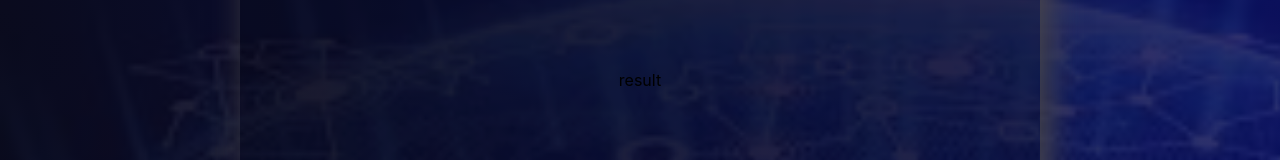
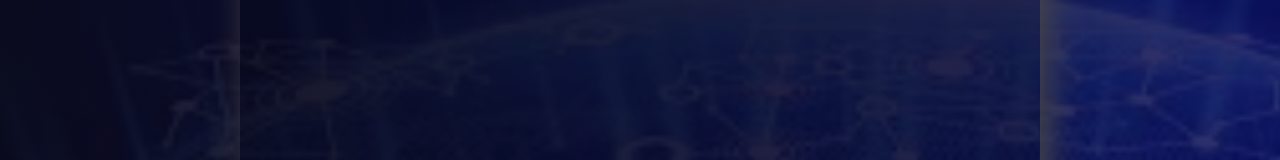
Before and after one commit to ashrofdev/smartACO, a React (Create React App) app: page / in a window 1280 px wide. Shown: the part 292-452 px from the top of the page. Built offline with nearby package versions, Linux system fonts and the light colour scheme.

Commit message:
pulling api from source

```diff
--- a/src/App.css
+++ b/src/App.css
@@ -58,4 +58,6 @@ input::placeholder {
 }
 .smarta {
     margin: 5rem 0;
+    font-size: 2rem;
+    color: white;
 }
--- a/src/App.js
+++ b/src/App.js
@@ -7,17 +7,37 @@ class App extends Component {
   constructor(props){
     super(props)
     this.state = {
-      search: '',
-      outcome: []
+      msg: []
     }
   }
 
+
+
+  onChat = () => {
+    const msg = document.querySelector('input').value
+    fetch(`https://acobot-brainshop-ai-v1.p.rapidapi.com/get?bid=178&key=sX5A2PcYZbsN5EY6&uid=mashape&msg=${msg}`, {
+      "method": "GET",
+      "headers": {
+        "x-rapidapi-host": "acobot-brainshop-ai-v1.p.rapidapi.com",
+        "x-rapidapi-key": "34857597femsh6ed6990c729453fp1fdddcjsn7a5471db02b3"
+      }
+    })
+    .then(response => {
+      return response.json()
+    })
+    .then(data => {
+      this.setState({msg: data.cnt})
+    })
+    .catch(err => {
+      console.log(err);
+    });
+  }
 
   render(){
     return (
       <div className="App">
         <div className="container">
-          <Content/>
+          <Content onChat={this.onChat} msg={this.state.msg}/>
         </div>
       </div>
     );
--- a/src/components/Content.js
+++ b/src/components/Content.js
@@ -1,13 +1,13 @@
 import React from 'react'
 
-const Content = () => {
+const Content = ({onChat, msg}) => {
     return (
         <div className="cont">
             <h1>SMARTA</h1>
             <div className="request">
-                <input placeholder="Chat with smarta..."/>
+                <input onInput={onChat} placeholder="Chat with smarta..."/>
             </div>
-            <div className="smarta">result</div>
+            <div className="smarta">{msg}</div>
         </div>
     )
 }
```
